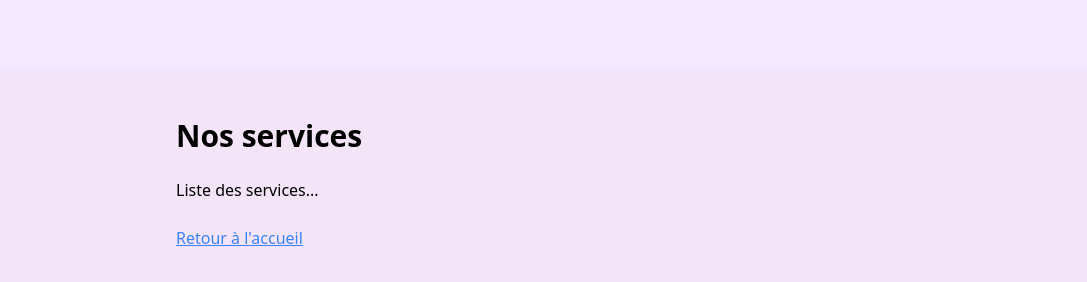
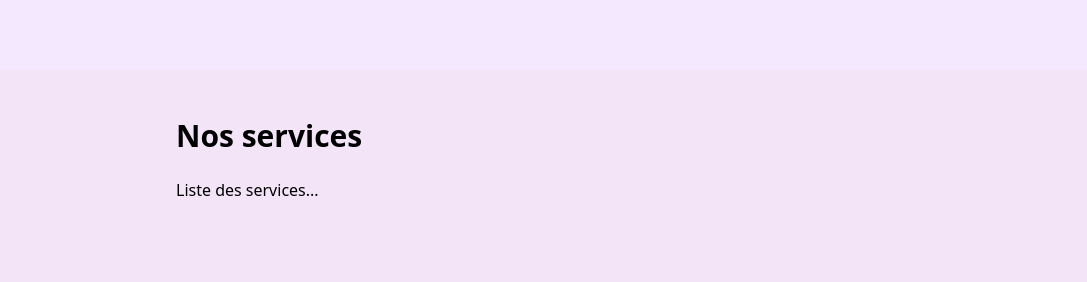
Before and after one commit to yacinembodji/projet-equipe, a React (Vite) app: page / in a window 1280 px wide. Shown: the part 2964-3246 px from the top of the page, without its empty margins (96-1183 px from the left). After the commit the page ends 3214 px from the top, so only its background shows below. Built offline with nearby package versions, Linux system fonts and the light colour scheme.

Commit message:
Make onRetour prop optional in Service component

```diff
--- a/src/Components/Service.tsx
+++ b/src/Components/Service.tsx
@@ -1,7 +1,7 @@
 import React from "react";
 
 type ServicesProps = {
-  onRetour: () => void;
+  onRetour?: () => void;
 };
 
 export default function Services({ onRetour }: ServicesProps) {
@@ -10,9 +10,11 @@ export default function Services({ onRetour }: ServicesProps) {
       <h1 className="text-3xl font-bold mb-6">Nos services</h1>
       <p>Liste des services...</p>
 
-      <button onClick={onRetour} className="mt-6 text-blue-500 underline">
-        Retour à l'accueil
-      </button>
+      {onRetour && (
+        <button onClick={onRetour} className="mt-6 text-blue-500 underline">
+          Retour à l'accueil
+        </button>
+      )}
     </div>
   );
 }
```
